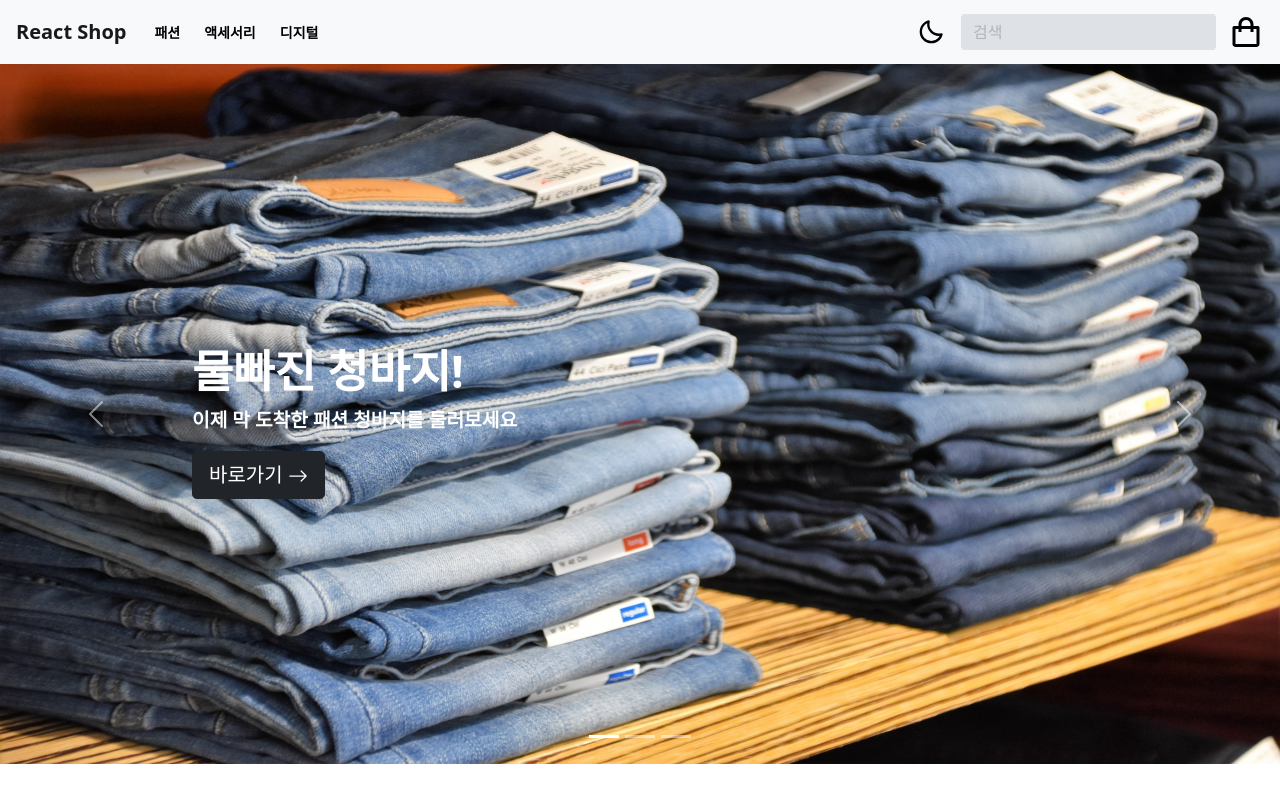
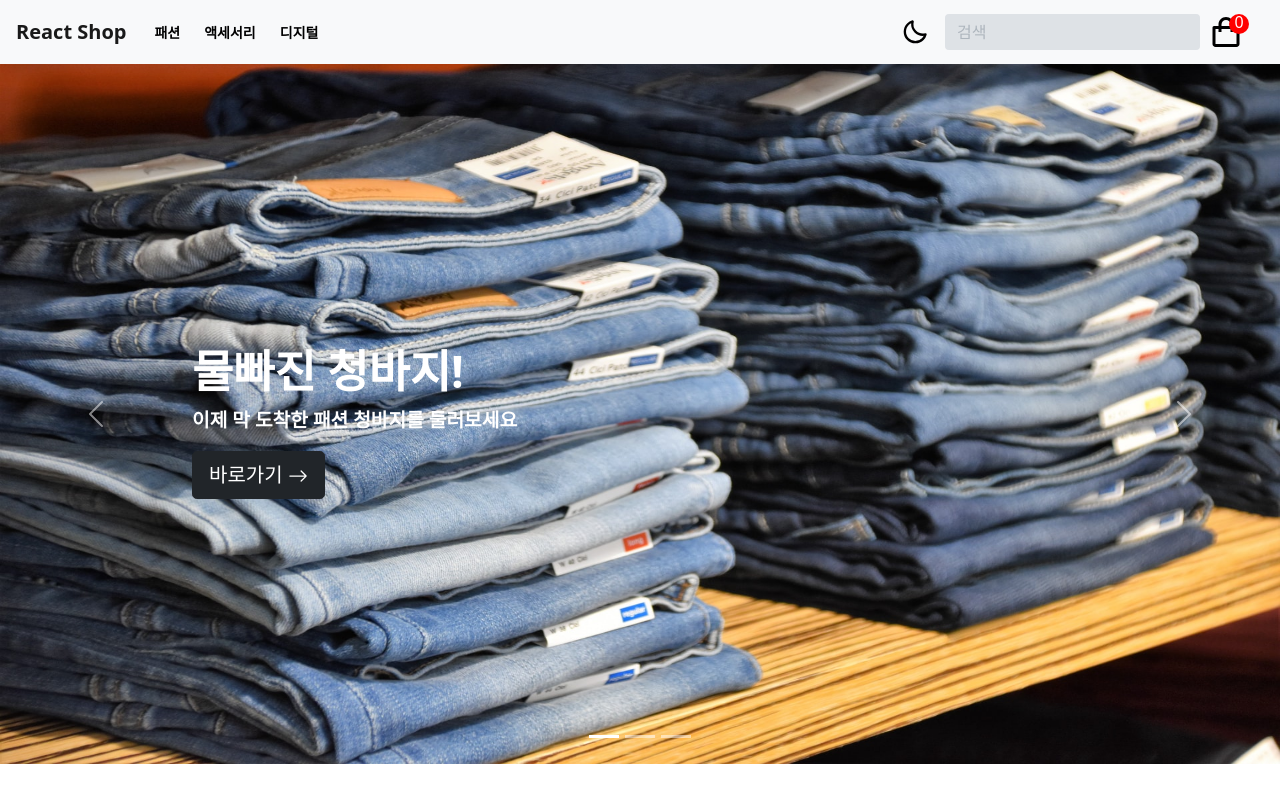
Before and after one commit to hank1245/Zerobase, a React (Create React App) app: page / in a window 1280 px wide. Shown: the top 800 px of the page. Built offline with nearby package versions, Linux system fonts and the light colour scheme.

Commit message:
shoppingCount

```diff
--- a/src/components/Footer.jsx
+++ b/src/components/Footer.jsx
@@ -1,6 +1,7 @@
 import styles from './style/Footer.module.css'
 import {BsInstagram,BsFacebook,BsGithub} from 'react-icons/bs'
 import {BiCopyright} from 'react-icons/bi'
+
 function Footer() {
   return (
       <>
--- a/src/components/Header.jsx
+++ b/src/components/Header.jsx
@@ -6,6 +6,7 @@ import {darkModeState} from "../atoms/darkMode";
 import './style/header.css';
 import axios from 'axios'
 import {Link} from 'react-router-dom'
+import ShoppingCount from "./ShoppingCount";
 
 function Header() {
   const [isDarkMode, setIsDarkMode] = useRecoilState(darkModeState);
@@ -63,8 +64,9 @@ function Header() {
                 <li key={product.id}><Link to={`/products/${product.id}`}>{product.title}</Link></li>
               ))}
             </ul>
-            <div style={{marginLeft : '0.25rem'}}>
-              <BiShoppingBag size="36" color={isDarkMode ? "white" : "black"}/>
+            <div className="shopping_list">
+              <BiShoppingBag size="36" color={isDarkMode ? "white" : 'black'}/>
+              <ShoppingCount count={0}/>
             </div>
           </Nav>
       </Container>
--- /dev/null
+++ b/src/components/ShoppingCount.jsx
@@ -0,0 +1,9 @@
+import styles from './style/ShoppingCount.module.css'
+
+function ShoppingCount({count}) {
+    return (
+      <div className={styles.counter}>{count}</div>
+    )
+  }
+
+  export default ShoppingCount
--- /dev/null
+++ b/src/components/style/ShoppingCount.module.css
@@ -0,0 +1,11 @@
+.counter {
+    background-color: red;
+    border-radius: 50%;;
+    color: white;
+    position: relative;
+    left: -15px;
+    height: 20px;
+    width: 20px;
+    text-align: center;
+    line-height: 1;
+}
--- a/src/components/style/header.css
+++ b/src/components/style/header.css
@@ -151,3 +151,8 @@
 .searchList a {
   text-decoration: none;
 }
+
+.shopping_list {
+  display: flex;
+  color: white;
+}
```
